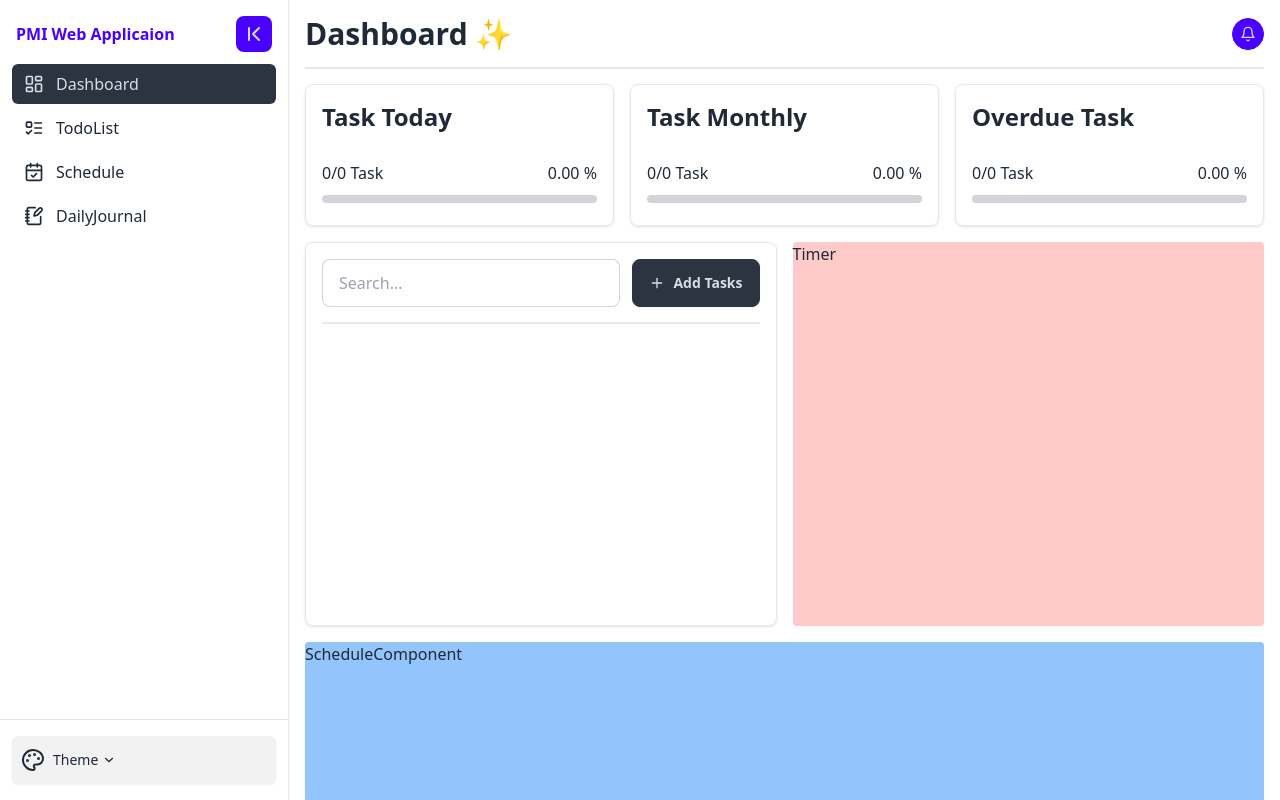
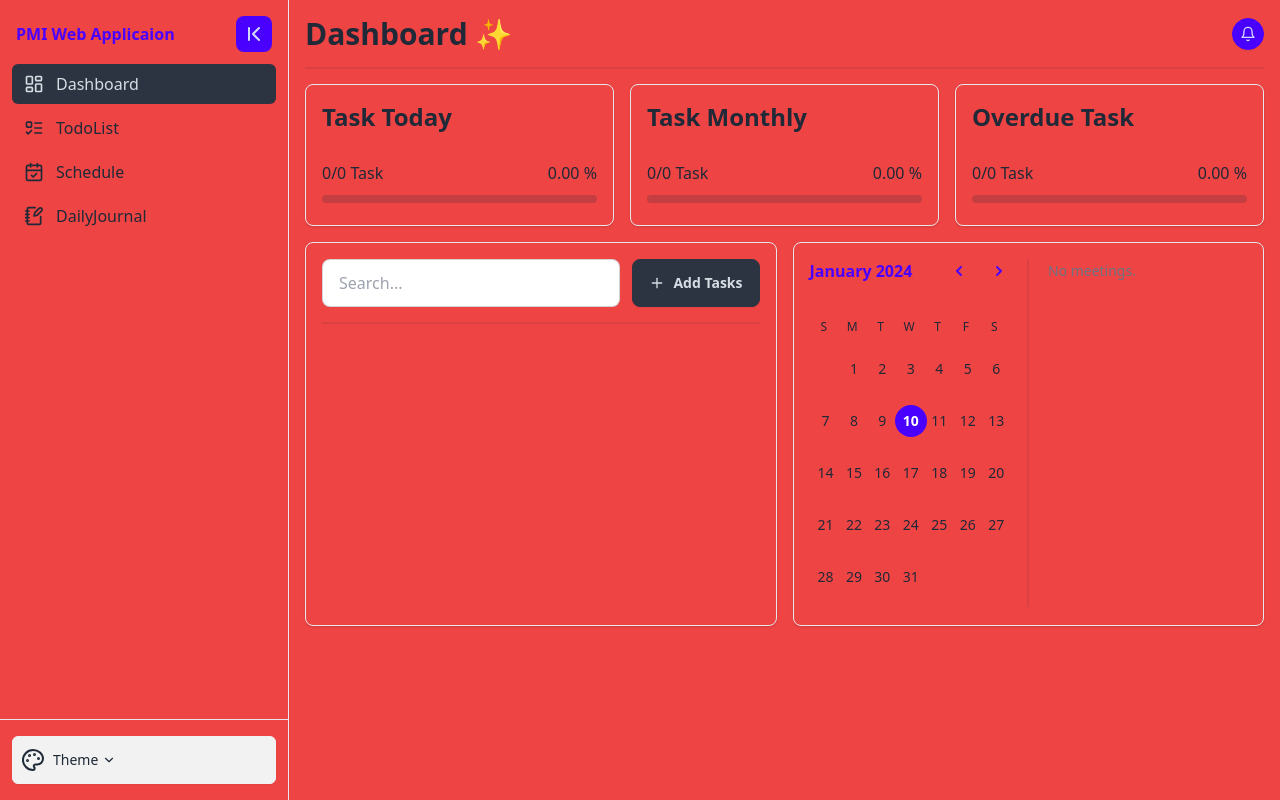
Before and after one commit to ballpanuwat25/Final-Project-Front-end-Dev-Init, a React (Create React App) app: page / in a window 1280 px wide. Built offline with nearby package versions, Linux system fonts and the light colour scheme.

Commit message:
Updated 18.01.2024

```diff
--- a/src/App.js
+++ b/src/App.js
@@ -15,7 +15,7 @@ const App = () => {
   }, []);
 
   return (
-    <div className="flex h-screen">
+    <div className="flex h-screen bg-red-500">
       <Sidebar>
         <SidebarItem icon={<LayoutDashboard size={20} />} text="Dashboard" active={true} alert={notificationStatus} path={"/"} />
         <SidebarItem icon={<ListTodo size={20} />} text="TodoList" active={false} alert={false} path={"/todo"} />
@@ -37,10 +37,6 @@ const App = () => {
         <div className='mt-4 grid grid-cols-1 lg:grid-cols-2 gap-4 h-auto md:h-96'>
           <TaskTodayComponent />
 
-          <div className='bg-red-200 w-full rounded h-52 md:h-96'>Timer</div>
-        </div>
-
-        <div className='bg-blue-300 wifull rounded h-52 md:h-40 mt-4'>
           <ScheduleComponent />
         </div>
       </div>
--- a/src/components/layout/ScheduleComponent.js
+++ b/src/components/layout/ScheduleComponent.js
@@ -1,11 +1,220 @@
-import React from 'react'
+import { useState, useEffect } from 'react'
+import { ChevronLeftIcon, ChevronRightIcon } from '@heroicons/react/solid'
+import {
+  add,
+  eachDayOfInterval,
+  endOfMonth,
+  format,
+  getDay,
+  isEqual,
+  isSameDay,
+  isSameMonth,
+  isToday,
+  parse,
+  parseISO,
+  startOfToday,
+} from 'date-fns'
 
-function ScheduleComponent() {
+function classNames(...classes) {
+  return classes.filter(Boolean).join(' ')
+}
+
+export default function ScheduleComponent() {
+  const [meetings, setMeetings] = useState([])
+
+  useEffect(() => {
+    const savedMeetings = JSON.parse(localStorage.getItem('meetings')) || [];
+    setMeetings(savedMeetings)
+  }, [])
+
+  const today = startOfToday()
+  const [selectedDay, setSelectedDay] = useState(today)
+  const [currentMonth, setCurrentMonth] = useState(format(today, 'MMM-yyyy'))
+  const firstDayCurrentMonth = parse(currentMonth, 'MMM-yyyy', new Date())
+
+  const days = eachDayOfInterval({
+    start: firstDayCurrentMonth,
+    end: endOfMonth(firstDayCurrentMonth),
+  })
+
+  const previousMonth = () => {
+    const firstDayNextMonth = add(firstDayCurrentMonth, { months: -1 })
+    setCurrentMonth(format(firstDayNextMonth, 'MMM-yyyy'))
+  }
+
+  const nextMonth = () => {
+    const firstDayNextMonth = add(firstDayCurrentMonth, { months: 1 })
+    setCurrentMonth(format(firstDayNextMonth, 'MMM-yyyy'))
+  }
+
+  const selectedDayMeetings = meetings.filter((meeting) =>
+    isSameDay(parseISO(meeting.meet_startDate), selectedDay)
+  )
+
+  const openModal = () => {
+    if (window.screen.width < 1127) {
+      document.getElementById('my_modal_2').showModal()
+    }
+  }
+
   return (
-    <div>
-      ScheduleComponent
+    <div className='w-full border shadow rounded-lg h-72 md:h-96 overflow-y-scroll'>
+      <div className="flex p-2 gap-2 lg:p-4 lg:gap-4">
+        <div className='w-full'>
+          <div className="flex items-center">
+            <h2 className="flex-auto font-semibold text-primary">
+              {format(firstDayCurrentMonth, 'MMMM yyyy')}
+            </h2>
+            <button
+              type="button"
+              onClick={previousMonth}
+              className="-my-1.5 flex flex-none items-center justify-center p-1.5 text-primary"
+            >
+              <span className="sr-only">Previous month</span>
+              <ChevronLeftIcon className="w-5 h-5" aria-hidden="true" />
+            </button>
+            <button
+              onClick={nextMonth}
+              type="button"
+              className="-my-1.5 -mr-1.5 ml-2 flex flex-none items-center justify-center p-1.5 text-primary"
+            >
+              <span className="sr-only">Next month</span>
+              <ChevronRightIcon className="w-5 h-5" aria-hidden="true" />
+            </button>
+          </div>
+
+          <div className="grid grid-cols-7 mt-4 lg:mt-8 text-xs leading-6 text-center text-base-content">
+            <div>S</div>
+            <div>M</div>
+            <div>T</div>
+            <div>W</div>
+            <div>T</div>
+            <div>F</div>
+            <div>S</div>
+          </div>
+          <div className="grid grid-cols-7 mt-2 text-sm">
+            {days.map((day, dayIdx) => (
+              <div
+                key={day.toString()}
+                className={classNames(
+                  dayIdx === 0 && colStartClasses[getDay(day)],
+                  'py-1.5'
+                )}
+              >
+                <button
+                  type="button"
+                  onClick={() => {
+                    setSelectedDay(day);
+                    openModal();
+                  }}
+                  className={classNames(
+                    isEqual(day, selectedDay) && 'text-white',
+
+                    !isEqual(day, selectedDay) &&
+                    isToday(day) &&
+                    'text-primary',
+
+                    !isEqual(day, selectedDay) &&
+                    !isToday(day) &&
+                    isSameMonth(day, firstDayCurrentMonth) &&
+                    'text-base-content',
+
+                    !isEqual(day, selectedDay) &&
+                    !isToday(day) &&
+                    !isSameMonth(day, firstDayCurrentMonth) &&
+                    'text-gray-400',
+
+                    isEqual(day, selectedDay) && isToday(day) && 'bg-primary',
+
+                    isEqual(day, selectedDay) &&
+                    !isToday(day) &&
+                    'bg-neutral text-neutral-content',
+
+                    !isEqual(day, selectedDay) && 'hover:bg-base-300',
+
+                    (isEqual(day, selectedDay) || isToday(day)) &&
+                    'font-semibold',
+
+                    'mx-auto flex h-8 w-8 items-center justify-center rounded-full'
+                  )}
+                >
+                  <time dateTime={format(day, 'yyyy-MM-dd')}>
+                    {format(day, 'd')}
+                  </time>
+                </button>
+
+                <dialog id="my_modal_2" className="modal">
+                  <div className="modal-box">
+                    <ol className="space-y-1 text-sm leading-6 text-gray-500">
+                      {selectedDayMeetings.length > 0 ? (
+                        selectedDayMeetings.map((meeting) => (
+                          <Meeting
+                            meeting={meeting}
+                            key={meeting.meet_id}
+                          />
+                        ))
+                      ) : (
+                        <p>No meetings.</p>
+                      )}
+                    </ol>
+                  </div>
+                  <form method="dialog" className="modal-backdrop">
+                    <button>close</button>
+                  </form>
+                </dialog>
+
+                <div className="w-1 h-1 mx-auto mt-1">
+                  {meetings.some((meeting) =>
+                    isSameDay(parseISO(meeting.meet_startDate), day)
+                  ) && (
+                      <div className="w-1 h-1 rounded-full bg-accent"></div>
+                    )}
+                </div>
+              </div>
+            ))}
+          </div>
+        </div>
+
+        <div className='lg:flex m-0 divider divider-horizontal hidden' />
+
+        <div className='lg:block w-full hidden'>
+          <ol className="space-y-1 text-sm leading-6 text-gray-500">
+            {selectedDayMeetings.length > 0 ? (
+              selectedDayMeetings.map((meeting) => (
+                <Meeting
+                  meeting={meeting}
+                  key={meeting.meet_id}
+                />
+              ))
+            ) : (
+              <p>No meetings.</p>
+            )}
+          </ol>
+        </div>
+      </div>
     </div>
   )
 }
 
-export default ScheduleComponent
+const Meeting = ({ meeting }) => {
+  return (
+    <li className="flex items-center px-4 py-2 space-x-4 group rounded-xl bg-base-300 text-base-content">
+      <div className="flex-auto">
+        <p className="font-bold">{meeting.meet_name}</p>
+        <p className="mt-0.5">
+          {meeting.meet_startTime} - {meeting.meet_endTime}
+        </p>
+      </div>
+    </li>
+  )
+}
+
+const colStartClasses = [
+  '',
+  'col-start-2',
+  'col-start-3',
+  'col-start-4',
+  'col-start-5',
+  'col-start-6',
+  'col-start-7',
+]
--- a/src/components/layout/TodoComponent.js
+++ b/src/components/layout/TodoComponent.js
@@ -42,8 +42,8 @@ function TodoComponent() {
     return (
         <div className='grid grid-cols-1 lg:grid-cols-3 gap-4 justify-between items-center'>
             <div className='border shadow w-full rounded-lg p-4'>
-                <h2 className="text-2xl font-bold">Task Today</h2>
-                <div className='flex justify-between mt-7 mb-0'>
+                <h2 className="md:text-2xl font-bold">Task Today</h2>
+                <div className='flex justify-between mt-2 md:mt-7 mb-0'>
                     <div>{`${todayTasks.completed}/${todayTasks.total}`} Task</div>
                     <div>{calculateProgress(todayTasks)} %</div>
                 </div>
@@ -51,8 +51,8 @@ function TodoComponent() {
             </div>
 
             <div className='border shadow w-full rounded-lg p-4'>
-                <h2 className="text-2xl font-bold">Task Monthly</h2>
-                <div className='flex justify-between mt-7 mb-0'>
+                <h2 className="md:text-2xl font-bold">Task Monthly</h2>
+                <div className='flex justify-between mt-2 md:mt-7 mb-0'>
                     <div>{`${monthlyTasks.completed}/${monthlyTasks.total}`} Task</div>
                     <div>{calculateProgress(monthlyTasks)} %</div>
                 </div>
@@ -60,8 +60,8 @@ function TodoComponent() {
             </div>
 
             <div className='border shadow w-full rounded-lg p-4'>
-                <h2 className="text-2xl font-bold">Overdue Task</h2>
-                <div className='flex justify-between mt-7 mb-0'>
+                <h2 className="md:text-2xl font-bold">Overdue Task</h2>
+                <div className='flex justify-between mt-2 md:mt-7 mb-0'>
                     <div>{`${overdueTasks.completed}/${overdueTasks.total}`} Task</div>
                     <div>{calculateProgress(overdueTasks)} %</div>
                 </div>
@@ -164,7 +164,7 @@ export function TaskTodayComponent() {
     };
 
     return (
-        <div className='w-full border shadow rounded-lg h-52 md:h-96 p-4 overflow-y-scroll'>
+        <div className='w-full border shadow rounded-lg h-72 md:h-96 p-4 overflow-y-scroll'>
             <div className='flex flex-row gap-3'>
                 <input type="text" placeholder="Search..." className="input input-bordered w-full" value={searchInput} onChange={handleSearchInputChange} />
 
```
